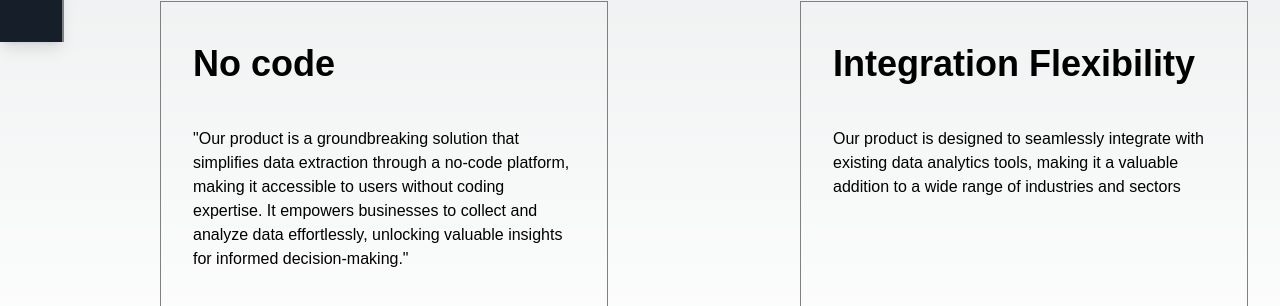
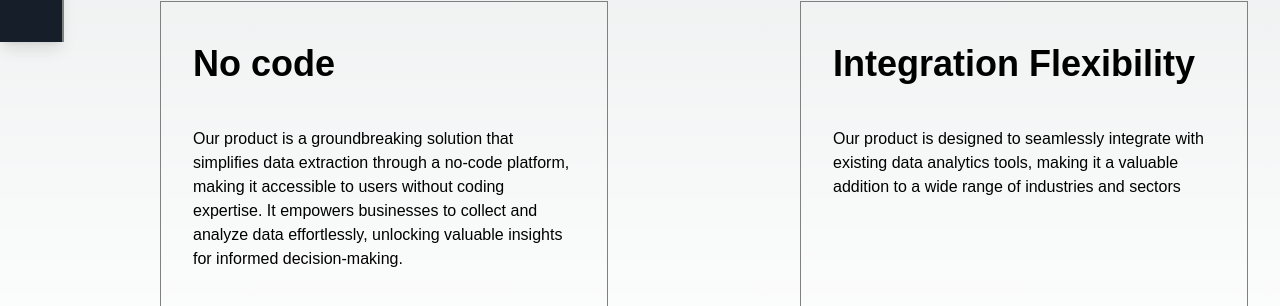
Before and after one commit to sup-Udh/Scraper-io, a Next.js app: page / in a window 1280 px wide. Shown: the part 758-1064 px from the top of the page. Built offline with nearby package versions, Linux system fonts and the light colour scheme.

Commit message:
vercel fix

```diff
--- a/pages/index.tsx
+++ b/pages/index.tsx
@@ -142,12 +142,12 @@ export default function Home() {
         </div>
 
         <div className='mt-[2.25rem] mx-8 font-light text-[16px]'>
-          "Our product is a groundbreaking
+          Our product is a groundbreaking
           solution that simplifies data
           extraction through a no-code platform,
           making it accessible to users without coding expertise.
            It empowers businesses to collect and analyze data effortlessly,
-            unlocking valuable insights for informed decision-making."
+            unlocking valuable insights for informed decision-making.
 
 
         </div>
@@ -173,7 +173,11 @@ export default function Home() {
 
       <br />
 
+      {/* feature section 2.0 */}
 
+      <div>
+
+        </div>
 
 
 
```
